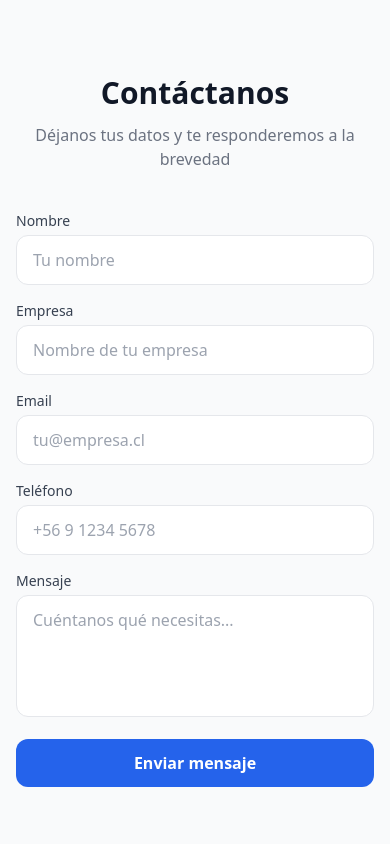
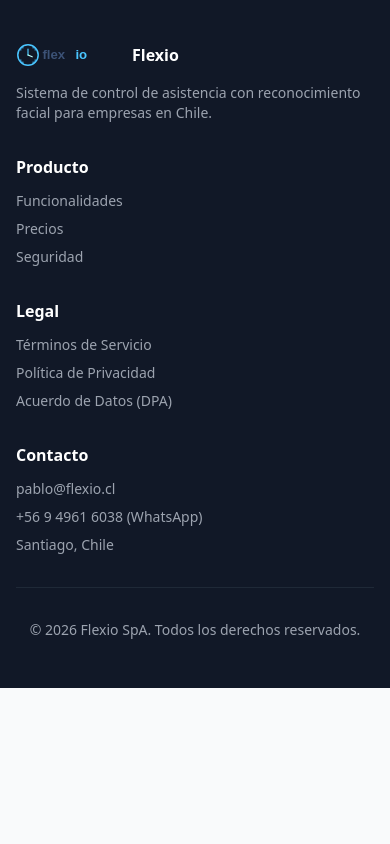
Before and after one commit to pdencina/registro_asistencia_Empresa, a React (Vite) app: page / in a window 390 px wide. Shown: the part 9200-10044 px from the top of the page. After the commit the page ends 9888 px from the top, so only its background shows below. Built offline with nearby package versions, Linux system fonts and the light colour scheme.

Commit message:
sin contactanos

```diff
--- a/src/pages/LandingPage.jsx
+++ b/src/pages/LandingPage.jsx
@@ -188,7 +188,6 @@
               <a href="#features" className="text-sm text-gray-600 hover:text-primary-600 transition-colors">Funcionalidades</a>
               <a href="#pricing" className="text-sm text-gray-600 hover:text-primary-600 transition-colors">Precios</a>
               <a href="#legal" className="text-sm text-gray-600 hover:text-primary-600 transition-colors">Seguridad</a>
-              <a href="#contacto" className="text-sm text-gray-600 hover:text-primary-600 transition-colors">Contacto</a>
               <a href="/login" className="text-sm text-gray-600 hover:text-primary-600 transition-colors">Iniciar sesión</a>
               <button onClick={() => setShowQuote(true)} className="px-5 py-2.5 bg-primary-600 text-white text-sm font-medium rounded-xl hover:bg-primary-700 transition-colors">
                 Cotizar
@@ -551,89 +550,6 @@
         </div>
       </section>
 
-      {/* Contact Form */}
-      <section id="contacto" className="py-20 bg-gray-50 px-4 sm:px-6 lg:px-8">
-        <div className="max-w-xl mx-auto">
-          <div className="text-center mb-10">
-            <h2 className="text-3xl font-bold text-gray-900 mb-3">Contáctanos</h2>
-            <p className="text-gray-500">Déjanos tus datos y te responderemos a la brevedad</p>
-          </div>
-          <form onSubmit={handleContactSubmit} className="space-y-4">
-            <div className="grid sm:grid-cols-2 gap-4">
-              <div>
-                <label className="block text-sm font-medium text-gray-700 mb-1">Nombre</label>
-                <input
-                  type="text"
-                  value={contactForm.name}
-                  onChange={e => setContactForm({...contactForm, name: e.target.value})}
-                  required
-                  placeholder="Tu nombre"
-                  className="w-full px-4 py-3 border border-gray-200 rounded-xl focus:ring-2 focus:ring-primary-500 outline-none"
-                />
-              </div>
-              <div>
-                <label className="block text-sm font-medium text-gray-700 mb-1">Empresa</label>
-                <input
-                  type="text"
-                  value={contactForm.company}
-                  onChange={e => setContactForm({...contactForm, company: e.target.value})}
-                  placeholder="Nombre de tu empresa"
-                  className="w-full px-4 py-3 border border-gray-200 rounded-xl focus:ring-2 focus:ring-primary-500 outline-none"
-                />
-              </div>
-            </div>
-            <div className="grid sm:grid-cols-2 gap-4">
-              <div>
-                <label className="block text-sm font-medium text-gray-700 mb-1">Email</label>
-                <input
-                  type="email"
-                  value={contactForm.email}
-                  onChange={e => setContactForm({...contactForm, email: e.target.value})}
-                  required
-                  placeholder="tu@empresa.cl"
-                  className="w-full px-4 py-3 border border-gray-200 rounded-xl focus:ring-2 focus:ring-primary-500 outline-none"
-                />
-              </div>
-              <div>
-                <label className="block text-sm font-medium text-gray-700 mb-1">Teléfono</label>
-                <input
-                  type="tel"
-                  value={contactForm.phone}
-                  onChange={e => setContactForm({...contactForm, phone: e.target.value})}
-                  placeholder="+56 9 1234 5678"
-                  className="w-full px-4 py-3 border border-gray-200 rounded-xl focus:ring-2 focus:ring-primary-500 outline-none"
-                />
-              </div>
-            </div>
-            <div>
-              <label className="block text-sm font-medium text-gray-700 mb-1">Mensaje</label>
-              <textarea
-                value={contactForm.message}
-                onChange={e => setContactForm({...contactForm, message: e.target.value})}
-                required
-                rows={4}
-                placeholder="Cuéntanos qué necesitas..."
-                className="w-full px-4 py-3 border border-gray-200 rounded-xl focus:ring-2 focus:ring-primary-500 outline-none resize-none"
-              />
-            </div>
-            {contactSent ? (
-              <div className="text-center py-4 bg-emerald-50 border border-emerald-200 rounded-xl">
-                <p className="text-emerald-700 font-medium">Mensaje enviado correctamente</p>
-                <p className="text-emerald-600 text-sm mt-1">Te responderemos a la brevedad</p>
-              </div>
-            ) : (
-              <button
-                type="submit"
-                disabled={contactLoading}
-                className="w-full py-3 bg-primary-600 text-white font-semibold rounded-xl hover:bg-primary-700 transition-all disabled:opacity-50"
-              >
-                {contactLoading ? 'Enviando...' : 'Enviar mensaje'}
-              </button>
-            )}
-          </form>
-        </div>
-      </section>
-
       {/* Footer */}
       <footer className="bg-gray-900 text-gray-400 py-12 px-4 sm:px-6 lg:px-8">
         <div className="max-w-6xl mx-auto">
```
